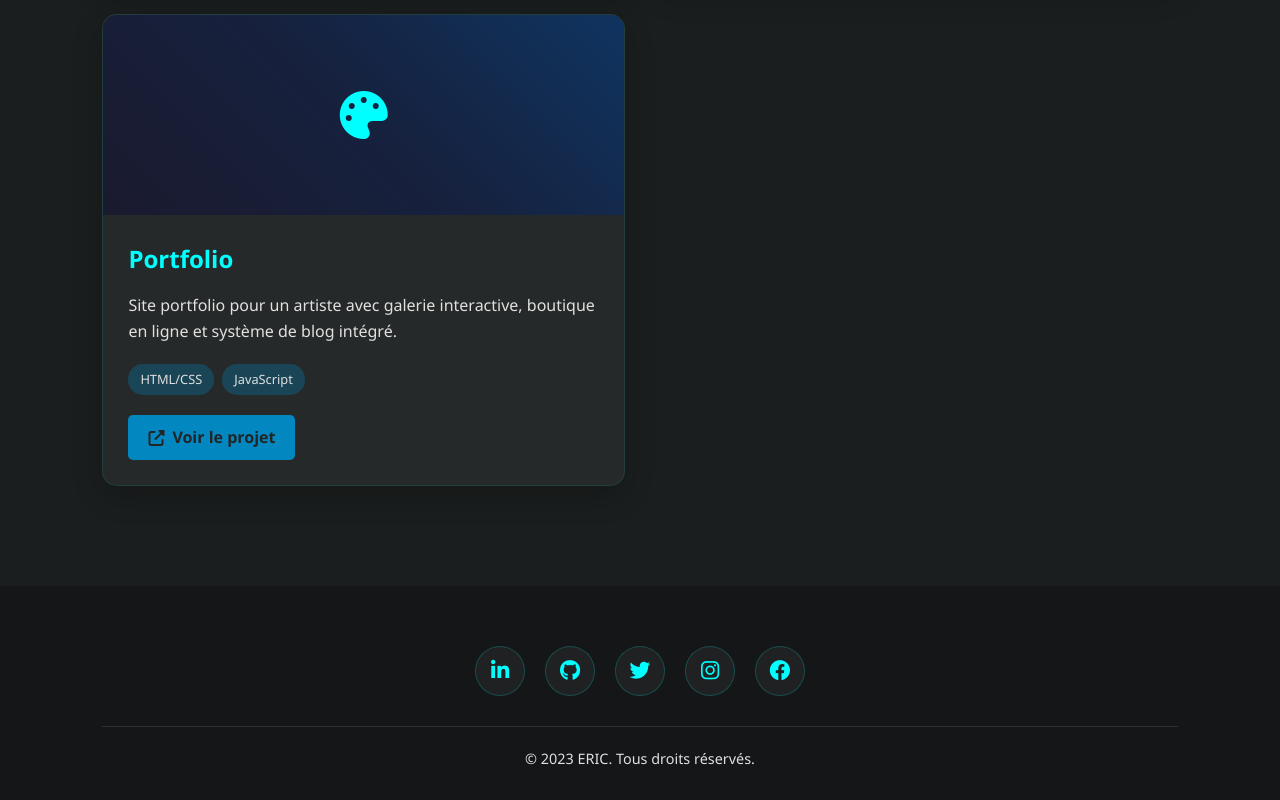
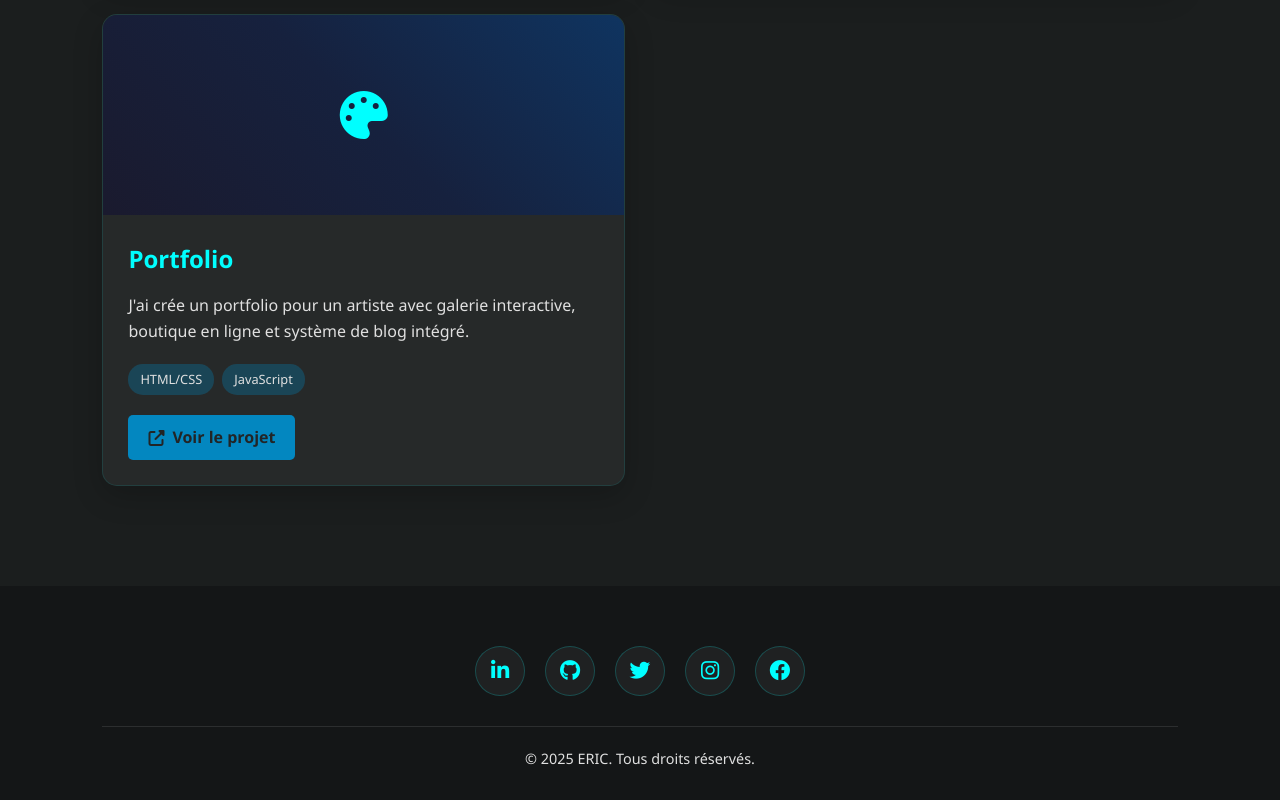
Before and after one commit to AshEric34/eric-portfolio, a plain HTML site: page public/index.html in a window 1280 px wide. Shown: the part 3147-3947 px from the top of the page. Drawn offline with Linux system fonts and the light colour scheme.

Commit message:
modif coté projet

```diff
--- a/public/index.html
+++ b/public/index.html
@@ -290,7 +290,7 @@
                 </div>
                 <div class="project-content">
                     <h3>Portfolio</h3>
-                    <p>Site portfolio pour un artiste avec galerie interactive, boutique en ligne et système de blog intégré.</p>
+                    <p> J'ai crée un portfolio pour un artiste avec galerie interactive, boutique en ligne et système de blog intégré.</p>
                     <div class="project-tags">
                         <span class="project-tag">HTML/CSS</span>
                         <span class="project-tag">JavaScript</span>
@@ -313,7 +313,7 @@
                 <a href="#" class="social-link"><i class="fab fa-instagram"></i></a>
                 <a href="#" class="social-link"><i class="fab fa-facebook"></i></a>
             </div>
-            <p class="copyright">© 2023 ERIC. Tous droits réservés.</p>
+            <p class="copyright">© 2025 ERIC. Tous droits réservés.</p>
         </div>
     </footer>
 
```
